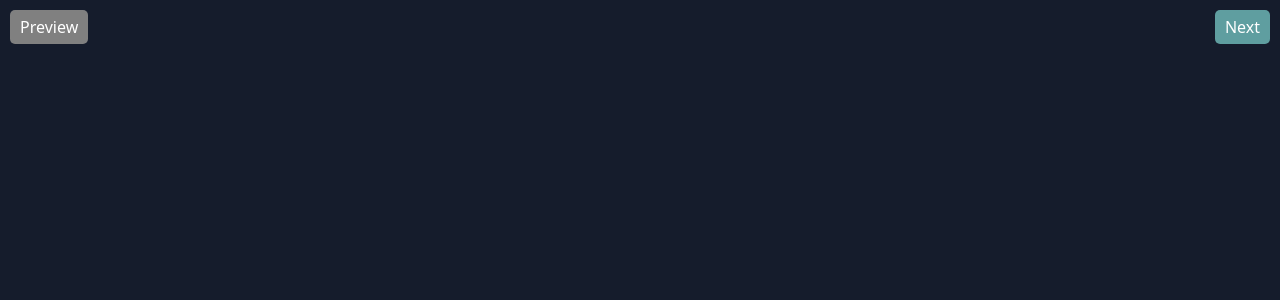
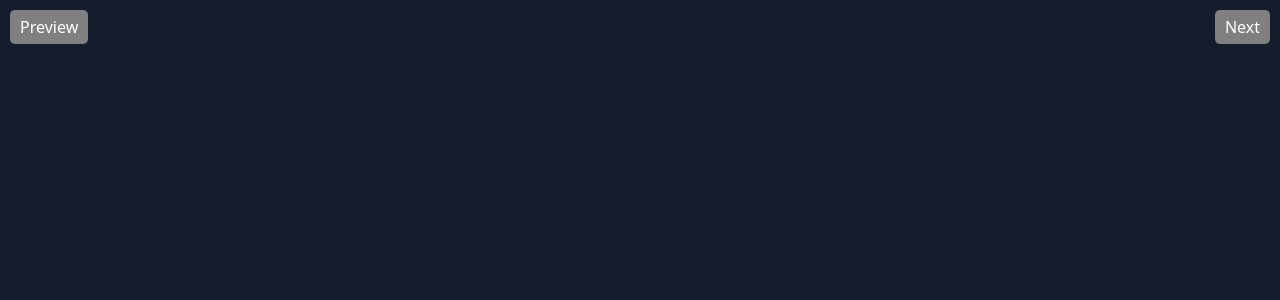
Before and after one commit to Muhammadali7866/Admin-Dashboard, a Next.js app: page /ui/dashboard/pagiantion in a window 1280 px wide. Shown: the top 300 px of the page. Built offline with nearby package versions, Linux system fonts and the light colour scheme.

Commit message:
search user using pagination done

```diff
--- a/src/app/ui/dashboard/pagiantion/page.tsx
+++ b/src/app/ui/dashboard/pagiantion/page.tsx
@@ -1,11 +1,41 @@
+"use client";
 import styles from "./pagination.module.css";
-const Pagination = () => {
+import { usePathname, useSearchParams, useRouter } from "next/navigation";
+
+const Pagination = ({ count }: { count: number }) => {
+  const searchParams = useSearchParams();
+  const pathname = usePathname();
+  const { replace } = useRouter();
+
+  const page = parseInt(searchParams.get("page") || "1", 10);
+  const params = new URLSearchParams(searchParams);
+  const ITEM_PER_PAGE = 2;
+  const totalPages = Math.ceil(count / ITEM_PER_PAGE);
+  const hasPrev = page > 1;
+  const hasNext = page < totalPages;
+
+  const handleChangePage = (type: "prev" | "next") => {
+    type === "prev"
+      ? params.set("page", (page - 1).toString())
+      : params.set("page", (page + 1).toString());
+    replace(`${pathname}?${params}`);
+  };
   return (
     <div className={styles.container}>
-      <button className={styles.button} disabled>
+      <button
+        className={styles.button}
+        disabled={!hasPrev}
+        onClick={() => handleChangePage("prev")}
+      >
         Preview
       </button>
-      <button className={styles.button}>Next</button>
+      <button
+        className={styles.button}
+        disabled={!hasNext}
+        onClick={() => handleChangePage("next")}
+      >
+        Next
+      </button>
     </div>
   );
 };
--- a/src/app/ui/dashboard/search/page.tsx
+++ b/src/app/ui/dashboard/search/page.tsx
@@ -17,6 +17,7 @@ const Search: React.FC<SearchProps> = ({ placeholder }) => {
     (e: React.ChangeEvent<HTMLInputElement>) => {
       // create new params
       const params = new URLSearchParams(searchParams?.toString());
+      params.set("page", " 1");
       if (e.target.value) {
         e.target.value.length > 2 && params.set("q", e.target.value);
       } else {
```
Also changed, not shown: src/app/dashboard/users/page.tsx (+8 -3 lines), src/app/lib/data.ts (+15 -3 lines).
